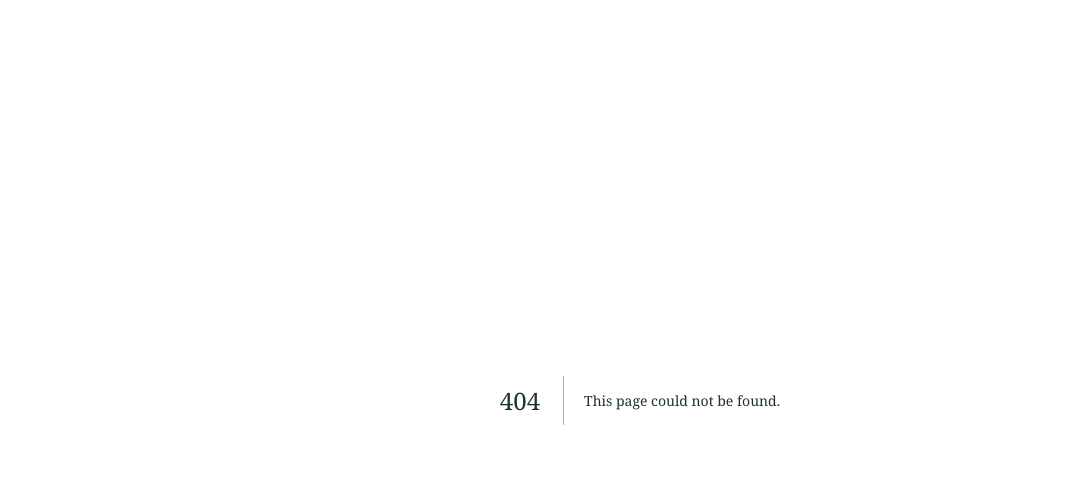
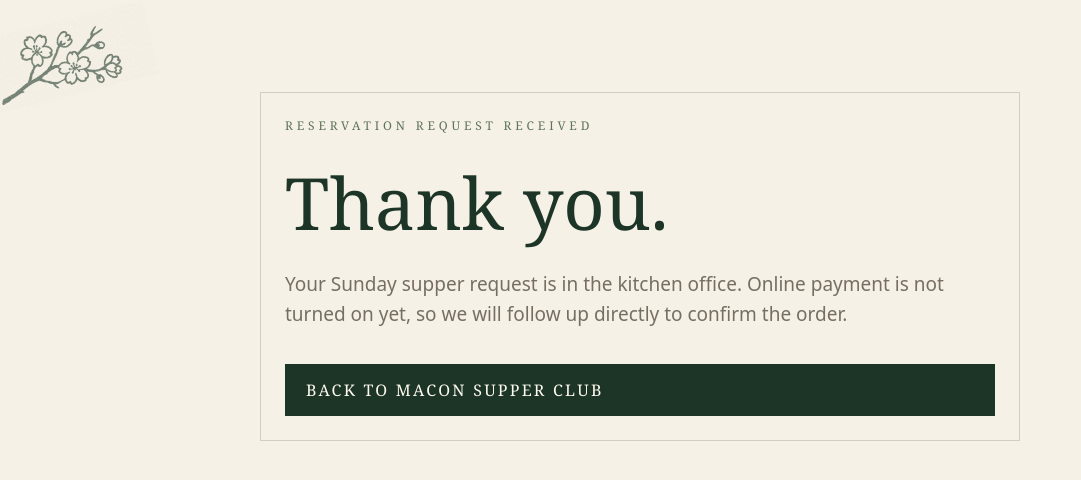
Before and after one commit to pdb64/macon-supper-club, a Next.js app: page /order-thank-you in a window 1280 px wide. Before the commit this address had no page. Shown: the top 480 px of the page, without its empty margins (0-1081 px from the left). Built offline with nearby package versions, Linux system fonts and the light colour scheme.

Commit message:
Add pre-Stripe reservation request mode

```diff
--- a/app/api/checkout/route.ts
+++ b/app/api/checkout/route.ts
@@ -31,9 +31,11 @@ export async function POST(request: Request) {
     );
   }
 
+  const key = process.env.STRIPE_SECRET_KEY;
+  const siteUrl = process.env.NEXT_PUBLIC_SITE_URL || new URL(request.url).origin;
   const portion = getPortion(portionId);
   const subtotalCents = portion.priceCents * quantity;
-  const processingFeeCents = Math.round((subtotalCents + tipCents) * 0.035);
+  const processingFeeCents = key ? Math.round((subtotalCents + tipCents) * 0.035) : 0;
   const totalCents = subtotalCents + tipCents + processingFeeCents;
 
   const order = await prisma.order.create({
@@ -54,17 +56,8 @@ export async function POST(request: Request) {
     },
   });
 
-  const key = process.env.STRIPE_SECRET_KEY;
-  const siteUrl = process.env.NEXT_PUBLIC_SITE_URL || new URL(request.url).origin;
   if (!key) {
-    return NextResponse.json(
-      {
-        error:
-          "Stripe is not configured yet. Add STRIPE_SECRET_KEY and NEXT_PUBLIC_SITE_URL in .env.",
-        orderId: order.id,
-      },
-      { status: 503 },
-    );
+    return NextResponse.redirect(`${siteUrl}/order-thank-you`, 303);
   }
 
   const stripe = new Stripe(key);
--- /dev/null
+++ b/app/order-thank-you/page.tsx
@@ -0,0 +1,18 @@
+export default function OrderThankYouPage() {
+  return (
+    <main className="section blossom-section">
+      <img className="branch-accent branch-accent-left" src="/design-assets/logobranch.png" alt="" />
+      <div className="section-inner checkout-panel stack">
+        <div className="section-eyebrow">Reservation request received</div>
+        <h1 style={{ fontSize: 72 }}>Thank you.</h1>
+        <p className="section-sub">
+          Your Sunday supper request is in the kitchen office. Online payment is not turned on yet,
+          so we will follow up directly to confirm the order.
+        </p>
+        <a className="btn-primary" href="/">
+          Back to Macon Supper Club
+        </a>
+      </div>
+    </main>
+  );
+}
```
Also changed, not shown: app/page.tsx (+5 -3 lines).
